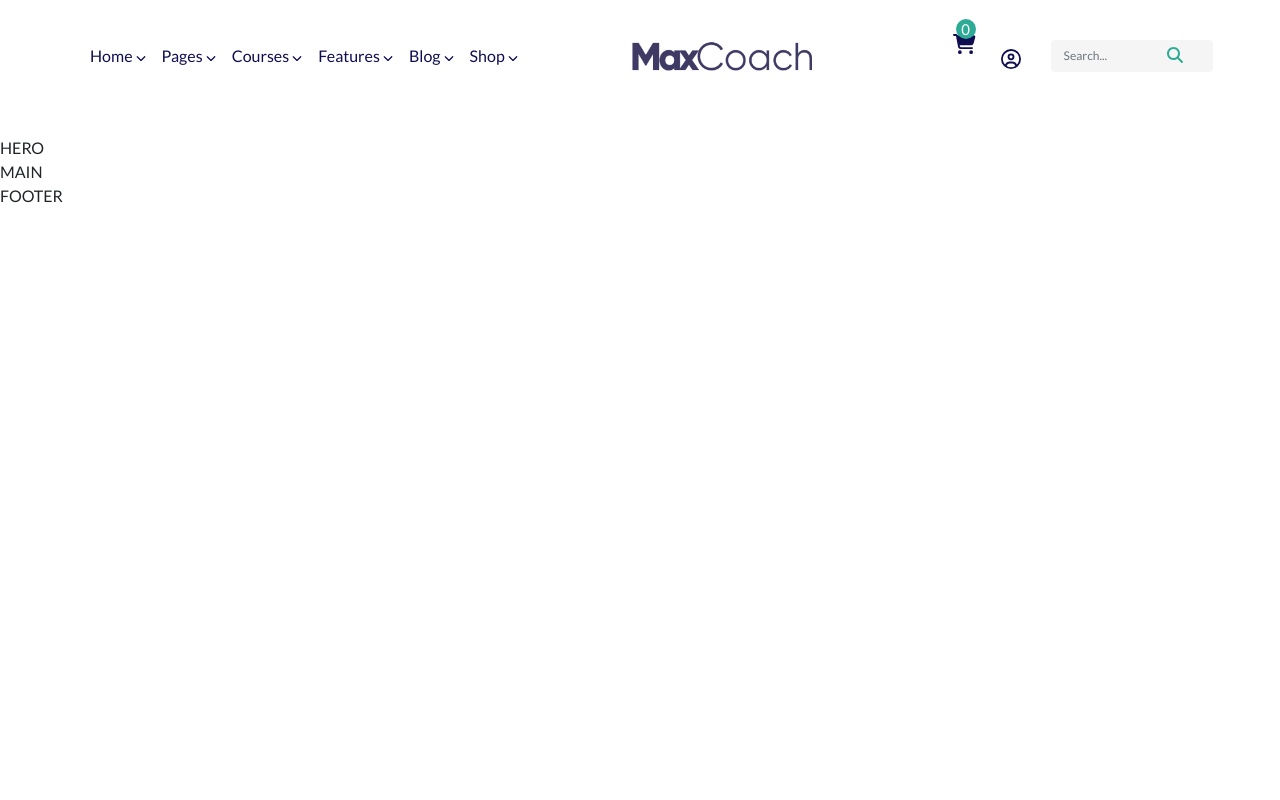
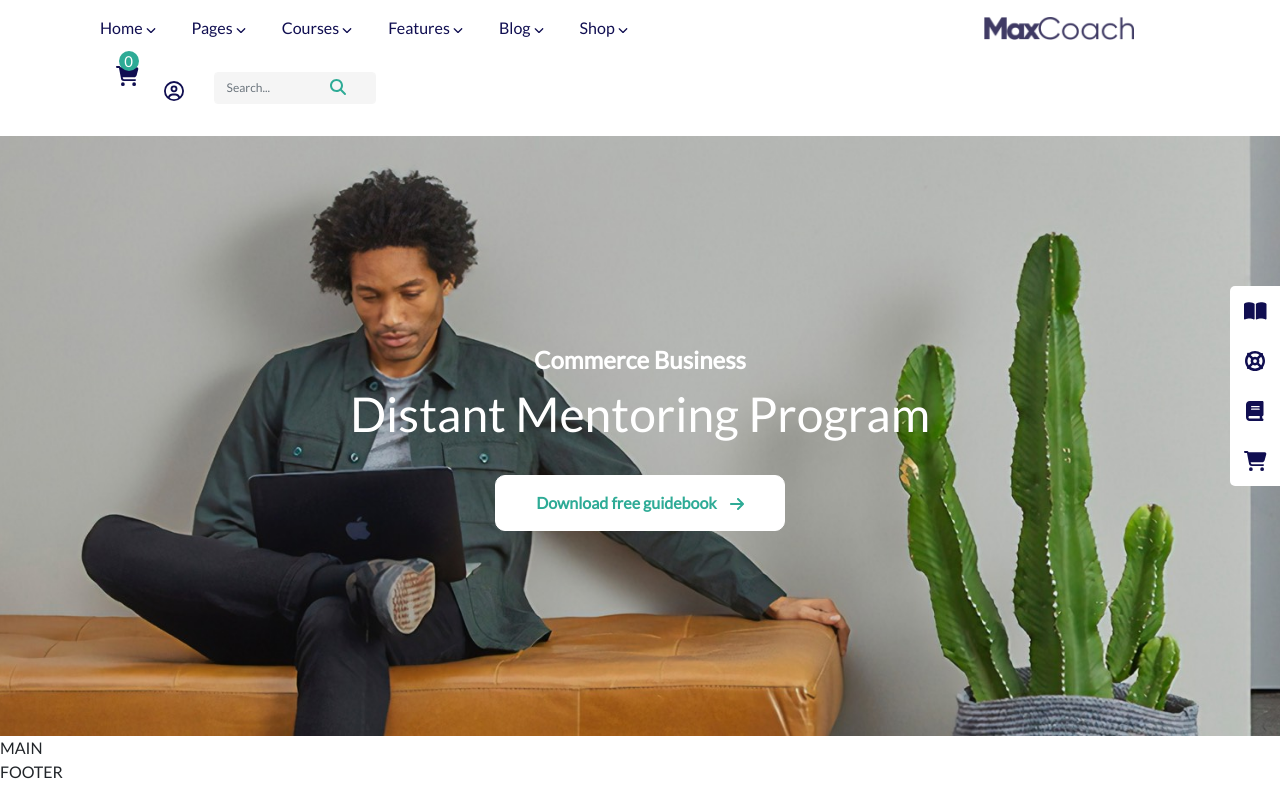
Before and after one commit to lucagad/proj-html-vuejs, a Vue app: page / in a window 1280 px wide. Built offline with nearby package versions, Linux system fonts and the light colour scheme.

Commit message:
{Vue} Completed: HeroComponent

```diff
--- a/src/assets/style/_mixins.scss
+++ b/src/assets/style/_mixins.scss
@@ -52,3 +52,10 @@
   justify-content: center;
   align-items: center;
 }
+
+@mixin flex-column-sbtw(){
+  display: flex;
+  flex-direction: column;
+  justify-content: space-between;
+  align-items: center;
+}
--- a/src/assets/style/_vars.scss
+++ b/src/assets/style/_vars.scss
@@ -35,6 +35,17 @@ $input-background-color: #f5f5f5;
 $input-icon-color: #2eab96;
 
 
+// Hero color
+
+$hero-text-color: #ffff;
+$hero-btn-background: #ffff;
+$hero-btn-text-color: #2eab96;
+
+
+$hero-right-bar-background: #ffff;
+$hero-right-bar-icon-color: #100e51;
+
+
 
 
 // $secondary-color: lighten($primary-color, 15%);
--- a/src/components/HeaderComponent.vue
+++ b/src/components/HeaderComponent.vue
@@ -1,6 +1,6 @@
 <template>
   <div class="container navbar_container">
-    <nav class="navbar_custom justify-content-md-between py-3 mb-4">
+    <nav class="navbar_custom justify-content-md-between py-2">
 
       <ul class="nav col-12 col-md-auto mb-2 justify-content-center mb-md-0">
         <li
@@ -62,6 +62,7 @@ export default {
 
     ul{
       li{
+        margin: 0 10px;
         a{
           color: $navbar-item-color;
           .fa-chevron-down{
@@ -75,7 +76,7 @@ export default {
       @include flex-cnt();
 
       img{
-      width: 180px;
+      width: 150px;
       }
 
     }
--- a/src/components/HeroComponent.vue
+++ b/src/components/HeroComponent.vue
@@ -1,6 +1,33 @@
 <template>
-  <div>
-    HERO
+  <div class="wrapper">
+
+    <div class="hero_container">
+
+        <div class="hero_text_box">
+
+          <div class="pre_title">
+            <span>Commerce Business</span>
+          </div>
+
+          <div class="title">
+            <span>Distant Mentoring Program</span>
+          </div>
+
+        </div>
+
+        <div class="hero_button_box">
+            <button class="btn_hero">Download free guidebook <font-awesome-icon class="btn_arrow" icon="fa-solid fa-arrow-right" /></button>
+        </div>
+
+    </div>
+
+    <div class="hero_right_bar">
+      <a href="#"><font-awesome-icon class="hero_right_icon" icon="fa-solid fa-book-open" /></a>
+      <a href="#"><font-awesome-icon class="hero_right_icon" icon="fa-solid fa-life-ring" /></a>
+      <a href="#"><font-awesome-icon class="hero_right_icon" icon="fa-solid fa-book" /></a>
+      <a href="#"><font-awesome-icon class="hero_right_icon" icon="fa-solid fa-cart-shopping" /></a>
+    </div>
+
   </div>
 </template>
 
@@ -17,5 +44,95 @@ export default {
 @import '../assets/style/utils';
 @import '../assets/style/vars';
 
+.wrapper{
+  position: relative;
+  background-image: url('../assets/img/home-3-hero-bg.jpg');
+  background-position: center;
+  background-size: cover;
+  background-repeat: no-repeat;
+  height: 600px;
+  width: 100%;
+
+
+  .hero_container{
+    width: 50%;
+    height: 100%;
+    margin: 0 auto;
+    @include flex-column-cnt();
+
+    .hero_text_box{
+      color: $hero-text-color;
+
+      .pre_title{
+        text-align: center;
+
+        span{
+          font-weight: bold;
+          font-size: 1.5rem;
+        }
+      }
+
+      .title{
+        text-align: center;
+
+        span{
+          font-weight: 500;
+          font-size: 3rem;
+        }
+      }
+
+    }
+
+    .hero_button_box{
+      margin-top: 25px;
+
+      .btn_hero{
+        background-color: $hero-btn-background;
+
+        padding: 15px 40px;
+        border-radius: 10px;
+        border: 1px solid $hero-btn-background;
+
+        color: $hero-btn-text-color;
+        font-weight: bold;
+
+        &:hover{
+          background-color: $hero-btn-text-color;
+          border: 1px solid $hero-btn-text-color;
+
+          color: $hero-btn-background;
+
+        }
+
+        .btn_arrow{
+          margin-left: 10px;
+        }
+      }
+
+    }
+  }
+
+  .hero_right_bar{
+    position:absolute;
+    top: 150px;
+    right: 0;
+    width: 50px;
+    height: 200px;
+    background-color: $hero-right-bar-background;
+    border-radius: 5px 0 0 5px;
+
+    @include flex-column-sbtw();
+
+    .hero_right_icon{
+      font-size: 20px;
+      padding: 15px;
+      color: $hero-right-bar-icon-color;
+      cursor: pointer;
+    }
+
+  }
+
+}
+
 
 </style>
--- a/src/main.js
+++ b/src/main.js
@@ -14,12 +14,18 @@ import { faChevronDown } from '@fortawesome/free-solid-svg-icons'
 import { faCartShopping } from '@fortawesome/free-solid-svg-icons'
 import { faCircleUser as farCircleUser } from '@fortawesome/free-regular-svg-icons'
 import { faMagnifyingGlass } from '@fortawesome/free-solid-svg-icons'
+import { faArrowRight } from '@fortawesome/free-solid-svg-icons'
+import { faBook } from '@fortawesome/free-solid-svg-icons'
+import { faLifeRing } from '@fortawesome/free-solid-svg-icons'
+import { faBookOpen } from '@fortawesome/free-solid-svg-icons'
+
+
 
 /* import font awesome icon component */
 import { FontAwesomeIcon } from '@fortawesome/vue-fontawesome'
 
 /* add icons to the library */
-library.add(faChevronDown,faCartShopping,farCircleUser,faMagnifyingGlass)
+library.add(faChevronDown,faCartShopping,farCircleUser,faMagnifyingGlass,faArrowRight,faBook,faLifeRing,faBookOpen)
 
 /* add font awesome icon component */
 Vue.component('font-awesome-icon', FontAwesomeIcon)
```
